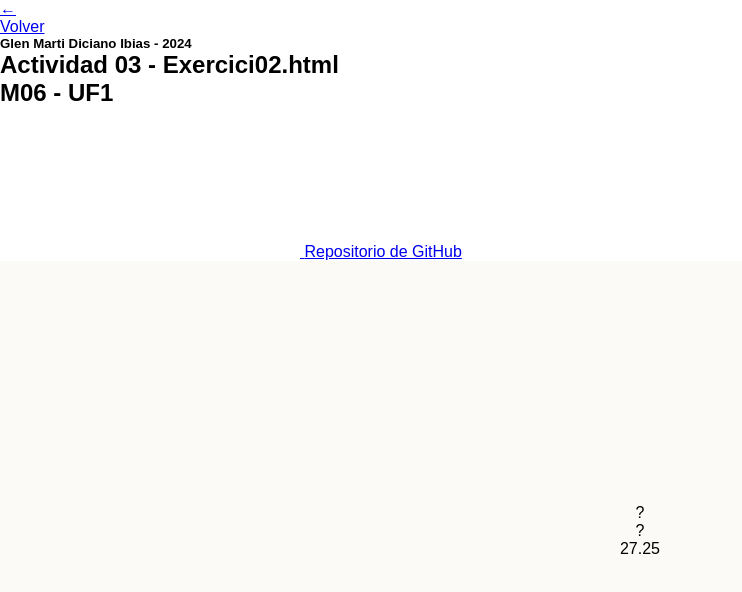
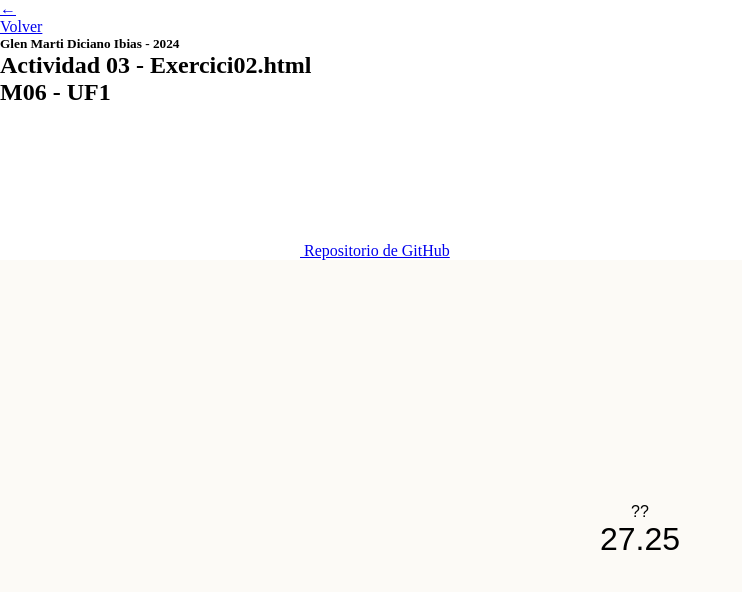
Before and after one commit to HodeonArtz/DAW2-M06-UF1-ACT3-Objectes_Predefinits, a plain HTML site: page public/html/Exercici02.html in a window 1280 px wide. Both pictures are taken after a click on the button "START". Shown: the whole page, without its empty margins (0-742 px from the left). Drawn offline with Linux system fonts and the light colour scheme; a web font is replaced by a local one.

Commit message:
#2 layout

```diff
--- a/public/css/styles.css
+++ b/public/css/styles.css
@@ -73,7 +73,7 @@ body.color-window[data-color=morado] .color-name {
   color: #29226c;
 }
 
-body.exercici02 {
+body.exercici02 main {
   font-family: "Cascadia Code", sans-serif;
 }
 body.exercici02 main.exercise-screen {
@@ -83,6 +83,9 @@ body.exercici02 main.exercise-screen {
   place-items: center;
   place-content: center;
   position: relative;
+}
+body.exercici02 main.exercise-screen h1 {
+  font-size: 4rem;
 }
 body.exercici02 main.exercise-screen > .last-game-stats {
   top: 0;
@@ -96,6 +99,12 @@ body.exercici02 main.exercise-screen > .screen:not(.hidden) {
   flex-direction: column;
   align-items: center;
 }
+body.exercici02 main.exercise-screen > .screen:not(.hidden) p {
+  font-size: 2rem;
+}
+body.exercici02 main.exercise-screen > .screen:not(.hidden).game .clicked-windows {
+  display: flex;
+}
 
 .hidden {
   display: none;
--- a/public/html/Exercici02.html
+++ b/public/html/Exercici02.html
@@ -54,8 +54,8 @@
       <div class="clicked-windows">
         <div class="first-window">?</div>
         <div class="second-window">?</div>
-        <p class="clicked-window__message"></p>
       </div>
+      <p class="game__message"></p>
       <p class="count-down">
 
       </p>
```
